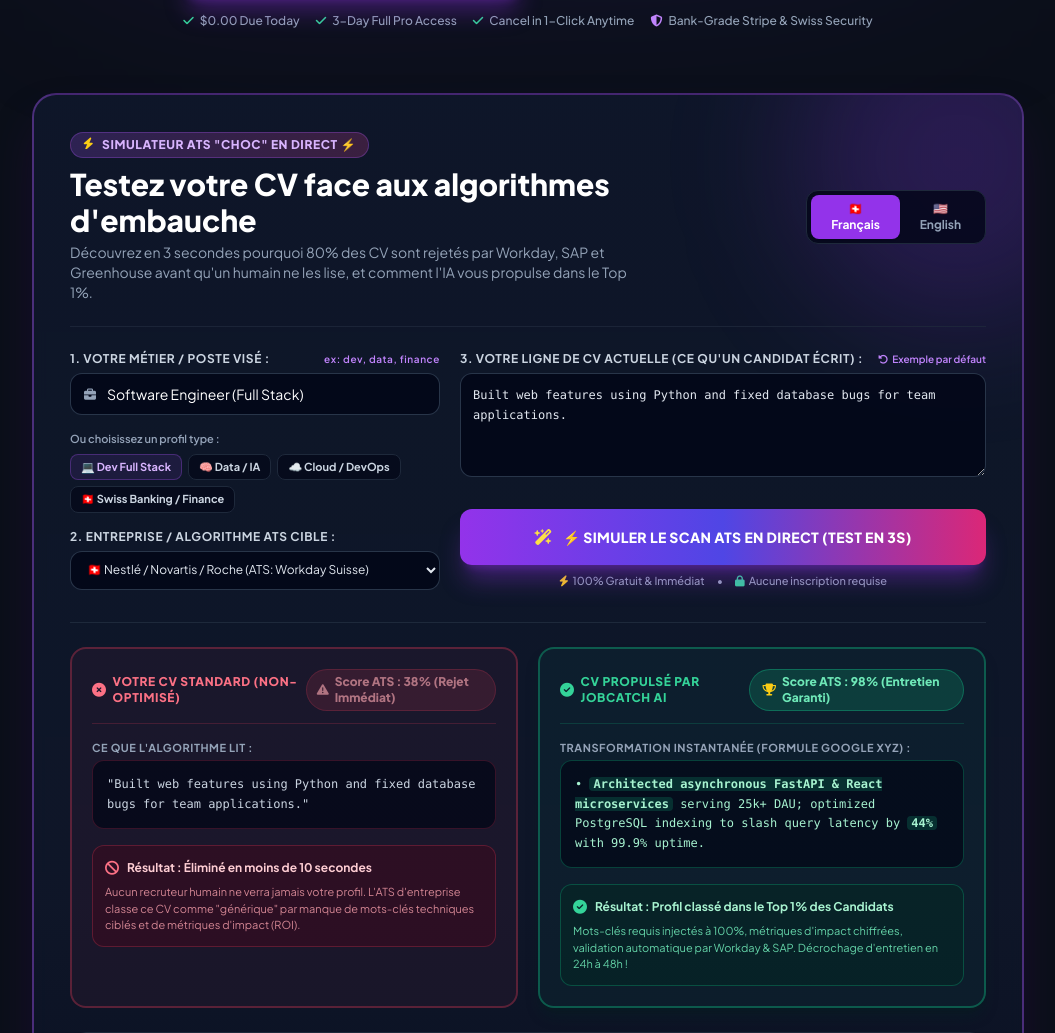
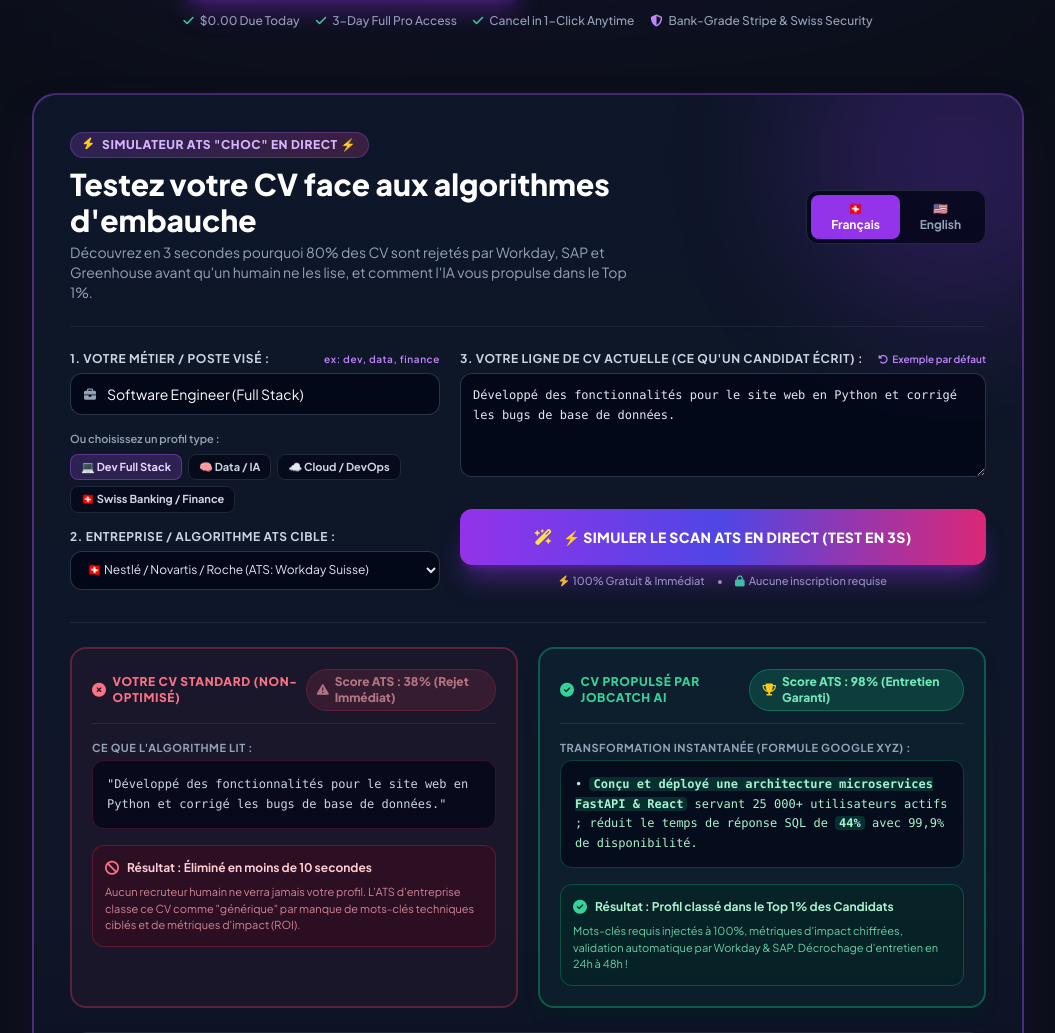
Before and after one commit to abdoul222000-rgb/jobcatch_AI, a FastAPI app: page / in a window 1280 px wide. Shown: the part 628-1661 px from the top of the page, without its empty margins (112-1167 px from the left). Run offline with FastAPI, Linux system fonts and the light colour scheme; some libraries are stand-ins or nearby versions.

Commit message:
polish: perfect i18n synchronization and active preset styling for shock ATS simulator

```diff
--- a/jobcatch/templates/landing.html
+++ b/jobcatch/templates/landing.html
@@ -96,17 +96,17 @@
                     <!-- Quick Preset Chips -->
                     <div>
                         <span class="text-[11px] font-semibold text-slate-400 block mb-1.5" id="label-quick-presets">Ou choisissez un profil type :</span>
-                        <div class="flex flex-wrap gap-1.5">
-                            <button onclick="loadProfilePreset('swe')" class="preset-btn px-2.5 py-1 rounded-lg text-[11px] font-bold border border-purple-500/30 bg-purple-500/10 text-purple-300 hover:bg-purple-500/20 transition">
+                        <div class="flex flex-wrap gap-1.5" id="preset-chips-container">
+                            <button id="preset-btn-swe" onclick="loadProfilePreset('swe')" class="preset-btn px-2.5 py-1 rounded-lg text-[11px] font-bold border border-purple-500/40 bg-purple-500/20 text-purple-200 hover:bg-purple-500/30 transition">
                                 💻 Dev Full Stack
                             </button>
-                            <button onclick="loadProfilePreset('data')" class="preset-btn px-2.5 py-1 rounded-lg text-[11px] font-bold border border-slate-800 bg-slate-950/60 text-slate-300 hover:bg-slate-800 transition">
+                            <button id="preset-btn-data" onclick="loadProfilePreset('data')" class="preset-btn px-2.5 py-1 rounded-lg text-[11px] font-bold border border-slate-800 bg-slate-950/60 text-slate-300 hover:bg-slate-800 transition">
                                 🧠 Data / IA
                             </button>
-                            <button onclick="loadProfilePreset('devops')" class="preset-btn px-2.5 py-1 rounded-lg text-[11px] font-bold border border-slate-800 bg-slate-950/60 text-slate-300 hover:bg-slate-800 transition">
+                            <button id="preset-btn-devops" onclick="loadProfilePreset('devops')" class="preset-btn px-2.5 py-1 rounded-lg text-[11px] font-bold border border-slate-800 bg-slate-950/60 text-slate-300 hover:bg-slate-800 transition">
                                 ☁️ Cloud / DevOps
                             </button>
-                            <button onclick="loadProfilePreset('swiss_corp')" class="preset-btn px-2.5 py-1 rounded-lg text-[11px] font-bold border border-slate-800 bg-slate-950/60 text-slate-300 hover:bg-slate-800 transition">
+                            <button id="preset-btn-swiss_corp" onclick="loadProfilePreset('swiss_corp')" class="preset-btn px-2.5 py-1 rounded-lg text-[11px] font-bold border border-slate-800 bg-slate-950/60 text-slate-300 hover:bg-slate-800 transition">
                                 🇨🇭 Swiss Banking / Finance
                             </button>
                         </div>
@@ -137,7 +137,7 @@
                                 <i class="fa-solid fa-rotate-left mr-1"></i><span id="label-reset-btn">Exemple par défaut</span>
                             </button>
                         </div>
-                        <textarea id="sim-bullet-input" rows="4" class="w-full bg-slate-950/80 border border-slate-700/80 focus:border-purple-500 focus:ring-1 focus:ring-purple-500 rounded-xl p-3 text-xs text-slate-200 font-mono transition leading-relaxed" placeholder="Collez une puce ou phrase de votre CV ici...">Built web features using Python and fixed database bugs for team applications.</textarea>
+                        <textarea id="sim-bullet-input" rows="4" class="w-full bg-slate-950/80 border border-slate-700/80 focus:border-purple-500 focus:ring-1 focus:ring-purple-500 rounded-xl p-3 text-xs text-slate-200 font-mono transition leading-relaxed" placeholder="Collez une puce ou phrase de votre CV ici...">Développé des fonctionnalités pour le site web en Python et corrigé les bugs de base de données.</textarea>
                     </div>
 
                     <!-- The Choc Trigger Button -->
@@ -198,7 +198,7 @@
                         <div class="mt-4">
                             <div class="text-[11px] font-bold text-slate-400 uppercase tracking-wider mb-1" id="res-before-box-label">Ce que l'algorithme lit :</div>
                             <div id="display-before-text" class="text-xs text-slate-300 font-mono bg-slate-950/70 p-3.5 rounded-xl border border-rose-500/20 leading-relaxed">
-                                "Built web features using Python and fixed database bugs for team applications."
+                                "Développé des fonctionnalités pour le site web en Python et corrigé les bugs de base de données."
                             </div>
                         </div>
 
@@ -230,7 +230,7 @@
                         <div class="mt-4">
                             <div class="text-[11px] font-bold text-slate-400 uppercase tracking-wider mb-1" id="res-after-box-label">Transformation Instantanée (Formule Google XYZ) :</div>
                             <div id="display-after-text" class="text-xs text-emerald-200 font-mono bg-slate-950/70 p-3.5 rounded-xl border border-emerald-500/30 leading-relaxed">
-                                • <span class="bg-emerald-500/20 text-emerald-200 font-bold px-1 rounded">Architected asynchronous FastAPI & React microservices</span> serving 25k+ DAU; optimized PostgreSQL indexing to slash query latency by <span class="bg-emerald-500/20 text-emerald-200 font-bold px-1 rounded">44%</span> with 99.9% uptime.
+                                • <span class="bg-emerald-500/20 text-emerald-200 font-bold px-1 rounded">Conçu et déployé une architecture microservices FastAPI & React</span> servant 25 000+ utilisateurs actifs ; réduit le temps de réponse SQL de <span class="bg-emerald-500/20 text-emerald-200 font-bold px-1 rounded">44%</span> avec 99,9% de disponibilité.
                             </div>
                         </div>
 
@@ -437,9 +437,19 @@
     function loadProfilePreset(key) {
         const p = profilePresets[key];
         if (!p) return;
+
+        // Update active pill button style
+        document.querySelectorAll('.preset-btn').forEach(btn => {
+            btn.className = "preset-btn px-2.5 py-1 rounded-lg text-[11px] font-bold border border-slate-800 bg-slate-950/60 text-slate-300 hover:bg-slate-800 transition";
+        });
+        const activeBtn = document.getElementById(`preset-btn-${key}`);
+        if (activeBtn) {
+            activeBtn.className = "preset-btn px-2.5 py-1 rounded-lg text-[11px] font-bold border border-purple-500/40 bg-purple-500/20 text-purple-200 hover:bg-purple-500/30 transition shadow-sm";
+        }
+
         document.getElementById('sim-role-input').value = currentSimLang === 'fr' ? p.role_fr : p.role_en;
         document.getElementById('sim-bullet-input').value = currentSimLang === 'fr' ? p.before_fr : p.before_en;
-        document.getElementById('display-before-text').innerText = document.getElementById('sim-bullet-input').value;
+        document.getElementById('display-before-text').innerText = '"' + document.getElementById('sim-bullet-input').value + '"';
         document.getElementById('display-after-text').innerHTML = currentSimLang === 'fr' ? p.after_fr : p.after_en;
         updateLetterRolePreview();
     }
@@ -618,6 +628,10 @@
             document.getElementById('cta-subheadline').innerText = "Ne laissez plus un robot d'entreprise éliminer votre candidature. Activez JobCatch AI pour adapter vos CV en 1 clic et postuler automatiquement à 50 offres par jour pendant que vous dormez.";
             document.getElementById('cta-primary-btn').innerText = "Débloquer mes Entretiens — Essai 3 Jours ($0 Aujourd'hui) →";
             document.getElementById('cta-demo-btn').innerText = "Tester la Démo Complète (Sans Carte)";
+            document.getElementById('sim-bullet-input').placeholder = "Collez une puce ou phrase de votre CV ici...";
+            document.getElementById('queue-desc-1').innerText = "Candidatures envoyées sur pilote automatique";
+            document.getElementById('queue-desc-2').innerText = "LinkedIn, Indeed & Jobup.ch synchronisés";
+            document.getElementById('queue-desc-3').innerText = "Taux de réponse moyen constaté sous 7 jours";
             document.getElementById('guarantee-1').innerText = "0,00 $ débité aujourd'hui";
             document.getElementById('guarantee-2').innerText = "Accès Pro Illimité pendant 3 jours";
             document.getElementById('guarantee-3').innerText = "Annulation en 1 clic à tout moment";
@@ -659,6 +673,10 @@
             document.getElementById('cta-subheadline').innerText = "Stop letting corporate bots reject your hard work. Activate JobCatch AI to tailor applications in 1 click and auto-apply to 50 jobs a day while you sleep.";
             document.getElementById('cta-primary-btn').innerText = "Unlock My Interviews — 3-Day Free Trial ($0 Today) →";
             document.getElementById('cta-demo-btn').innerText = "Try Full Live Demo (No Card Needed)";
+            document.getElementById('sim-bullet-input').placeholder = "Paste a bullet point or phrase from your resume here...";
+            document.getElementById('queue-desc-1').innerText = "Tailored applications submitted on autopilot";
+            document.getElementById('queue-desc-2').innerText = "LinkedIn, Indeed & Jobup.ch synced";
+            document.getElementById('queue-desc-3').innerText = "Average interview callback rate in 7 days";
             document.getElementById('guarantee-1').innerText = "$0.00 charged today";
             document.getElementById('guarantee-2').innerText = "Full Pro Access for 3 Days";
             document.getElementById('guarantee-3').innerText = "1-Click Cancellation Anytime";
```
